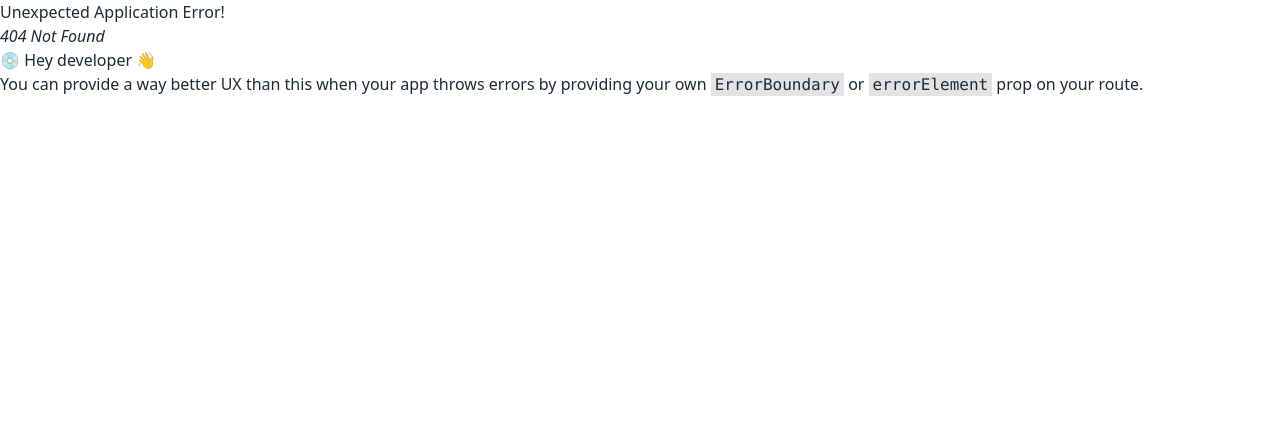
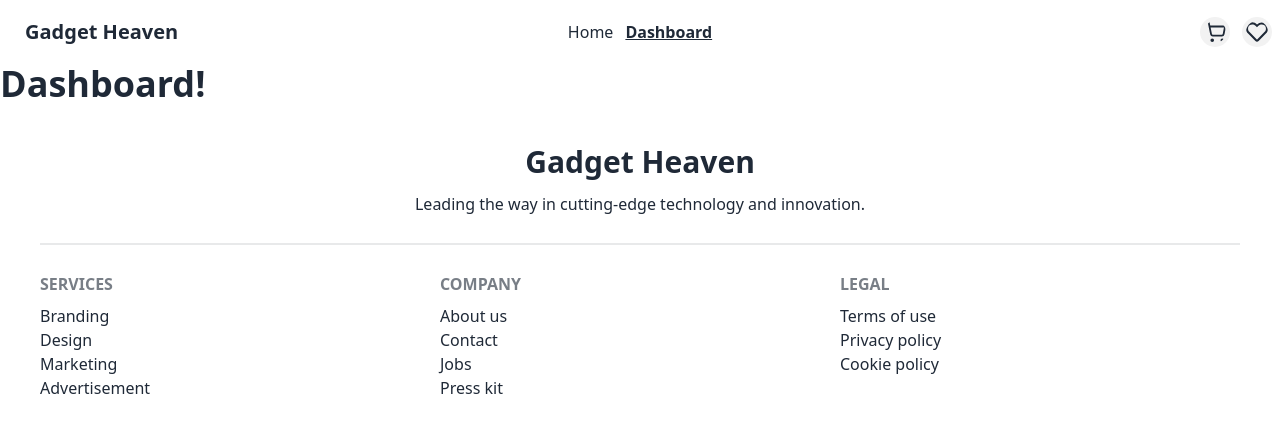
Before and after one commit to programming-hero-web-course-4/b10a8-gadget-heaven-Shahadat1530, a React (Vite) app: page /dashboard in a window 1280 px wide. Before the commit this address had no page. Shown: the top 432 px of the page. Built offline with nearby package versions, Linux system fonts and the light colour scheme.

Commit message:
navbar, banner, and footer done

```diff
--- a/index.html
+++ b/index.html
@@ -6,7 +6,7 @@
     <meta name="viewport" content="width=device-width, initial-scale=1.0" />
     <title>Gadget Haven</title>
   </head>
-  <body>
+  <body class="bg-gray-100-300">
     <div id="root"></div>
     <script type="module" src="/src/main.jsx"></script>
   </body>
--- a/package.json
+++ b/package.json
@@ -10,12 +10,14 @@
     "preview": "vite preview"
   },
   "dependencies": {
+    "@react-icons/all-files": "^4.1.0",
     "localforage": "^1.10.0",
     "match-sorter": "^7.0.0",
     "react": "^18.3.1",
     "react-dom": "^18.3.1",
+    "react-icons": "^5.3.0",
     "react-router-dom": "^6.27.0",
-    "sort-by": "^1.2.0"
+    "sort-by": "^0.0.2"
   },
   "devDependencies": {
     "@eslint/js": "^9.13.0",
--- /dev/null
+++ b/src/components/AllProduct/AllProduct.jsx
@@ -0,0 +1,11 @@
+import React from 'react';
+
+const AllProduct = () => {
+    return (
+        <div>
+            <h3 className="text-4xl font-bold text-center">Explore Cutting-Edge Gadgets</h3>
+        </div>
+    );
+};
+
+export default AllProduct;
--- /dev/null
+++ b/src/components/Banner/Banner.jsx
@@ -0,0 +1,12 @@
+import React from 'react';
+import banner from '../../assets/banner.jpg'
+
+const Banner = () => {
+    return (
+
+            <img src={banner} alt="banner of website" className='rounded-3xl w-[1062px] h-[563px] lg:translate-x-64 -translate-y-36' />
+
+    );
+};
+
+export default Banner;
--- /dev/null
+++ b/src/components/Dashboard/Dashboard.jsx
@@ -0,0 +1,11 @@
+import React from 'react';
+
+const Dashboard = () => {
+    return (
+        <div>
+            <h3 className="text-4xl font-bold">Dashboard!</h3>
+        </div>
+    );
+};
+
+export default Dashboard;
--- /dev/null
+++ b/src/components/Footer/Footer.jsx
@@ -0,0 +1,43 @@
+import React from 'react';
+
+const Footer = () => {
+    return (
+        <footer className="p-10 max-w-screen-xl mx-auto">
+            <div className='space-y-3 mb-5'>
+                <h4 className="text-3xl font-bold text-center">Gadget Heaven</h4>
+                <p className='font-medium text-center'>Leading the way in cutting-edge technology and innovation.</p>
+            </div>
+            <div className='divider'></div>
+            <div className='grid grid-cols-1 md:grid-cols-3 mt-5'>
+                <nav>
+                    <h6 className="footer-title">Services</h6>
+                    <div className='flex flex-col'>
+                        <a className="link link-hover">Branding</a>
+                        <a className="link link-hover">Design</a>
+                        <a className="link link-hover">Marketing</a>
+                        <a className="link link-hover">Advertisement</a>
+                    </div>
+                </nav>
+                <nav>
+                    <h6 className="footer-title">Company</h6>
+                    <div className='flex flex-col'>
+                        <a className="link link-hover">About us</a>
+                        <a className="link link-hover">Contact</a>
+                        <a className="link link-hover">Jobs</a>
+                        <a className="link link-hover">Press kit</a>
+                    </div>
+                </nav>
+                <nav>
+                    <h6 className="footer-title">Legal</h6>
+                    <div className='flex flex-col'>
+                        <a className="link link-hover">Terms of use</a>
+                        <a className="link link-hover">Privacy policy</a>
+                        <a className="link link-hover">Cookie policy</a>
+                    </div>
+                </nav>
+            </div>
+        </footer>
+    );
+};
+
+export default Footer;
--- /dev/null
+++ b/src/components/Home/Home.jsx
@@ -0,0 +1,26 @@
+import React from 'react';
+import Banner from '../Banner/Banner';
+import AllProduct from '../AllProduct/AllProduct';
+
+const Home = () => {
+    return (
+        <>
+            <div className=' max-w-screen-2xl mx-auto'>
+                <div className='bg-[#9538E2] text-white text-center space-y-10 p-16 pb-40 rounded-2xl'>
+                    <h1 className="text-6xl">Upgrade Your Tech Accessorize with <br /> Gadget Heaven Accessories</h1>
+                    <p>Explore the latest gadgets that will take your experience to the next level. From smart devices to <br /> the coolest accessories, we have it all!</p>
+                    <div>
+                        <button
+                            className='btn bg-white rounded-full
+                        font-semibold text-[#9538E2]'
+                        >Shop Now</button>
+                    </div>
+                </div>
+                <Banner></Banner>
+                <AllProduct></AllProduct>
+            </div>
+        </>
+    );
+};
+
+export default Home;
--- /dev/null
+++ b/src/components/NavBar/NavBar.css
@@ -0,0 +1,4 @@
+a.active{
+    text-decoration: underline;
+    font-weight: 700;
+}
--- /dev/null
+++ b/src/components/NavBar/NavBar.jsx
@@ -0,0 +1,54 @@
+import React from 'react';
+import { FiShoppingCart } from "react-icons/fi";
+import { FaRegHeart } from "react-icons/fa";
+import { NavLink } from 'react-router-dom';
+import './NavBar.css'
+
+const NavBar = () => {
+    const links = <>
+        <NavLink to='/'>Home</NavLink>
+        <NavLink to='/dashboard'>Dashboard</NavLink>
+
+    </>
+    return (
+        <div className="navbar bg-base-100 max-w-screen-2xl mx-auto">
+            <div className="navbar-start">
+                <div className="dropdown">
+                    <div tabIndex={0} role="button" className="btn btn-ghost lg:hidden">
+                        <svg
+                            xmlns="http://www.w3.org/2000/svg"
+                            className="h-5 w-5"
+                            fill="none"
+                            viewBox="0 0 24 24"
+                            stroke="currentColor">
+                            <path
+                                strokeLinecap="round"
+                                strokeLinejoin="round"
+                                strokeWidth="2"
+                                d="M4 6h16M4 12h8m-8 6h16" />
+                        </svg>
+                    </div>
+                    <ul
+                        tabIndex={0}
+                        className="menu menu-sm dropdown-content bg-base-100 rounded-box z-[1] mt-3 w-52 p-2 shadow">
+                        {
+                            links
+                        }
+                    </ul>
+                </div>
+                <a className="btn btn-ghost text-xl">Gadget Heaven</a>
+            </div>
+            <div className="navbar-center hidden lg:flex">
+                <ul className="px-1 flex gap-3">
+                    {links}
+                </ul>
+            </div>
+            <div className="navbar-end gap-3 text-3xl font-black">
+                <FiShoppingCart className='bg-base-200 rounded-full p-1'></FiShoppingCart>
+                <FaRegHeart className='bg-base-200 rounded-full p-1'></FaRegHeart>
+            </div>
+        </div>
+    );
+};
+
+export default NavBar;
--- /dev/null
+++ b/src/components/Root/Root.jsx
@@ -0,0 +1,16 @@
+import React from 'react';
+import NavBar from '../NavBar/NavBar';
+import Footer from '../Footer/Footer';
+import { Outlet } from 'react-router-dom';
+
+const Root = () => {
+    return (
+        <div>
+            <NavBar></NavBar>
+            <Outlet></Outlet>
+            <Footer></Footer>
+        </div>
+    );
+};
+
+export default Root;
```
Also changed, not shown: src/main.jsx (+14 -1 lines), 1 other file (tests, documents, lock files or other folders).
